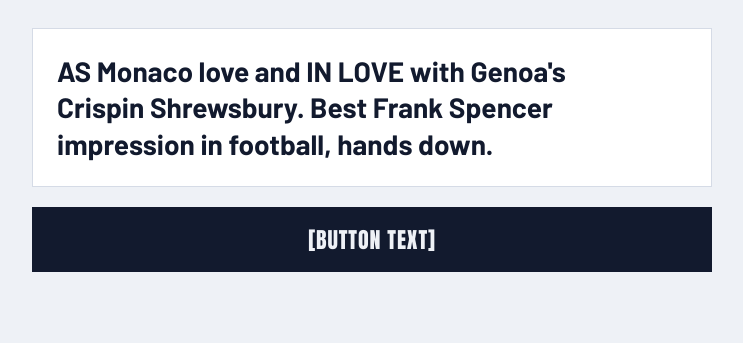
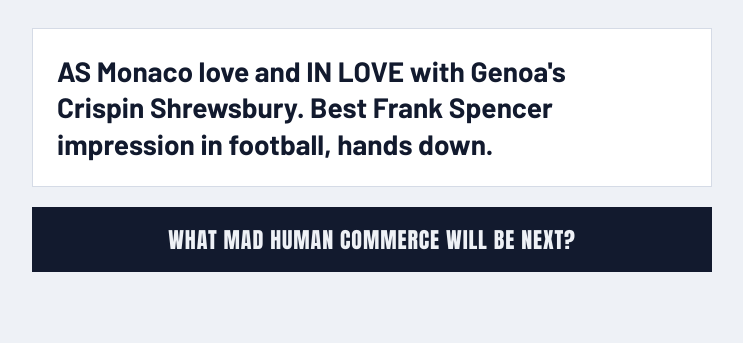
Before and after one commit to patricklappinwrites-hub/Practice, a plain HTML site: page rumour-generator/index.html in a window 1280 px wide. Shown: the whole page, without its empty margins (268-1011 px from the left). Drawn offline with Linux system fonts and the light colour scheme.

Commit message:
Use Patrick's button text on the rumour button
Co-Authored-By: Claude Opus 5.5 <noreply@anthropic.com>
Claude-Session: https://claude.ai/code/session_0116BhKxkjtycW45ERkqwEXH

```diff
--- a/rumour-generator/index.html
+++ b/rumour-generator/index.html
@@ -157,7 +157,7 @@
     <p class="rumour" id="rumour"></p>
   </div>
 
-  <button id="go" type="button">[BUTTON TEXT]</button>
+  <button id="go" type="button">What mad human commerce will be next?</button>
 
   <ol id="history"></ol>
 </div>
```
